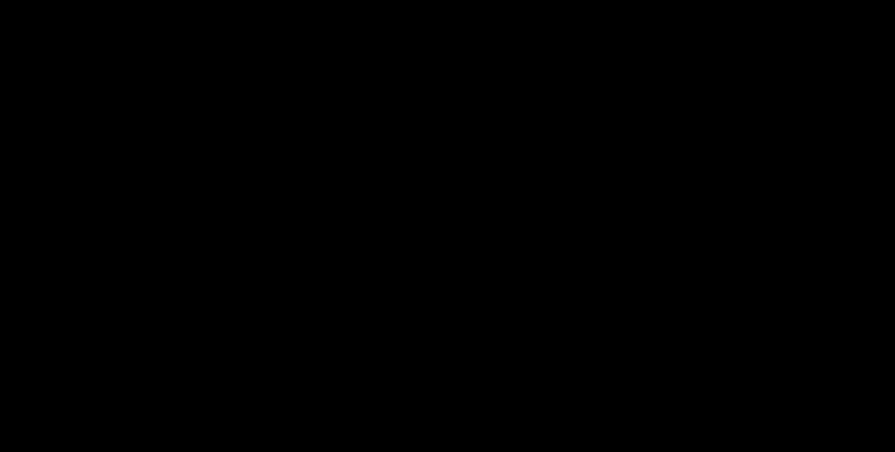
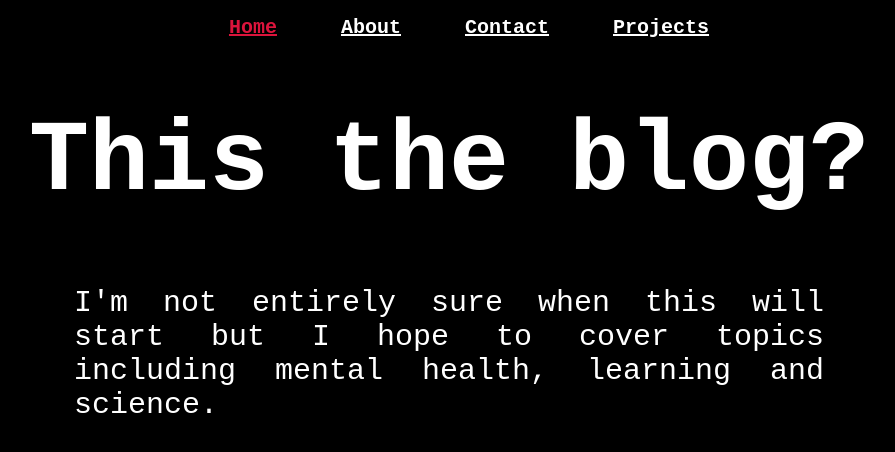
Before and after one commit to XylogieDev/Blog, a plain HTML site: page pages/blog.html in a window 1280 px wide. Shown: the whole page, without its empty margins (191-1086 px from the left). Drawn offline with Linux system fonts and the light colour scheme.

Commit message:
This is kinda done now yay

```diff
--- a/pages/blog.html
+++ b/pages/blog.html
@@ -8,6 +8,25 @@
   <link rel="stylesheet" href="/styles.css">
 </head>
 <body>
-  <h1>hi there test</h1>
+  <div>
+    <div class="menu">
+      <ul>
+        <li class="hometext"><a href="/pages/index.html">Home</a></li>
+        <li><a href="/pages/about.html">About</a></li>
+        <li><a href="/pages/contact.html">Contact</a></li>
+        <li><a href="/pages/projects.html">Projects</a></li>
+      </ul>
+    </div>
+    <div class="title">
+      <h1>This the blog?</h1>
+    </div>
+    <div class="text">
+      <div class="p1">
+        <p>
+          I'm not entirely sure when this will start but I hope to cover topics including mental health, learning and science.
+        </p>
+      </div>
+    </div>
+  </div>
 </body>
 </html>
--- a/styles.css
+++ b/styles.css
@@ -34,6 +34,13 @@
   font-weight: bold;
 }
 
+h1 {
+  font-family: monospace;
+  font-size: 100px;
+  color: white;
+  font-weight: bold;
+}
+
 body {
   background-color: black;
 }
@@ -56,3 +63,15 @@ body {
   font-size: 30px;
   color: white;
 }
+
+.hometext a {
+  color:crimson
+}
+
+.hometext a:link {
+  color:crimson
+}
+
+.hometext a:visited {
+  color:crimson
+}
```
Also changed, not shown: pages/about.html (+20 -1 lines), pages/contact.html (+20 -1 lines), pages/index.html (renamed from index.html, +5 -5 lines), pages/projects.html (+20 -1 lines).
